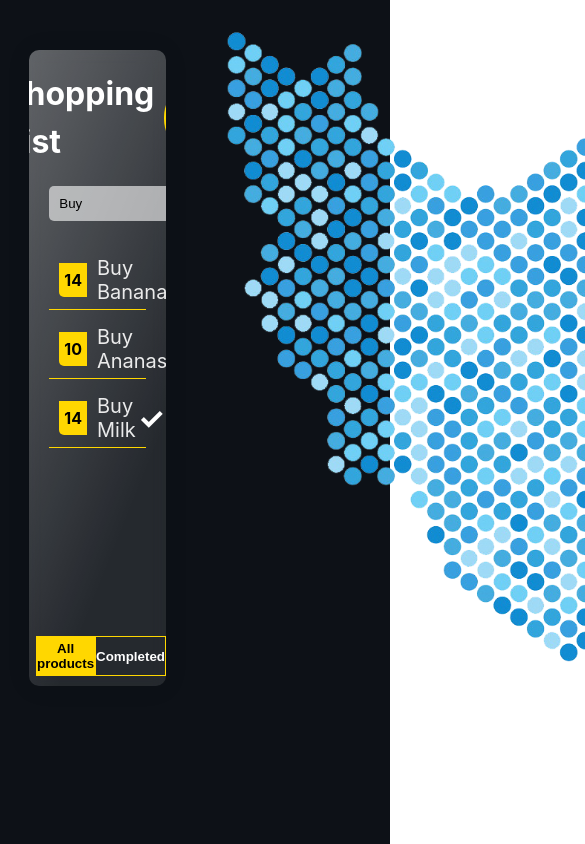
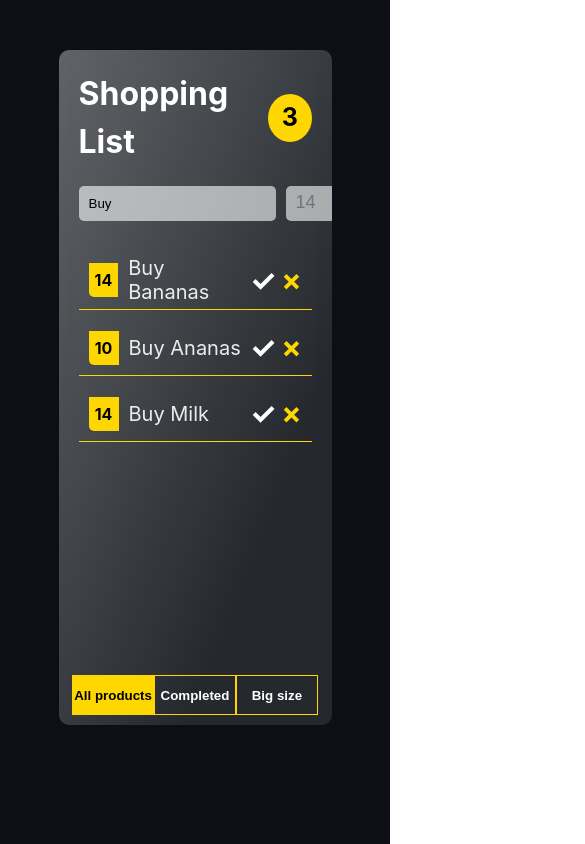
Before and after one commit to ToshpulatovAlimardon/shopping-list, a React (Vite) app: page / in a window 390 px wide. Shown: the top 844 px of the page, 585 px wide, since content can reach past the window. Built offline with nearby package versions, Linux system fonts and the light colour scheme.

Commit message:
added media

```diff
--- a/src/components/app.jsx
+++ b/src/components/app.jsx
@@ -1,29 +1,20 @@
+import { Component } from "react";
 import Filter from "./filter";
 import Information from "./information";
 import ShoppingAddForm from "./shopping-add-form";
 import ShoppingList from "./shopping-list";
+import { arr } from "../constants";
 
-function App() {
-  const data = [
-    {
-      id: 1,
-      size: 14,
-      title: "Buy Bananas",
-      active: false,
-    },
-    {
-      id: 2,
-      size: 10,
-      title: "Buy Ananas",
-      active: true,
-    },
-    {
-      id: 3,
-      size: 14,
-      title: "Buy Milk",
-      active: false,
-    },
-  ];
+class App extends Component {
+  constructor(props) {
+    super(props);
+    this.state = {
+      data: arr,
+    };
+  }
+
+  render() {
+    const { data } = this.state;
 
     return (
       <div className="app">
@@ -41,5 +32,6 @@ function App() {
       </div>
     );
   }
+}
 
 export default App;
--- /dev/null
+++ b/src/constants/index.js
@@ -0,0 +1,20 @@
+export const arr = [
+  {
+    id: 1,
+    size: 14,
+    title: "Buy Bananas",
+    active: false,
+  },
+  {
+    id: 2,
+    size: 10,
+    title: "Buy Ananas",
+    active: true,
+  },
+  {
+    id: 3,
+    size: 14,
+    title: "Buy Milk",
+    active: false,
+  },
+];
--- a/src/index.css
+++ b/src/index.css
@@ -216,3 +216,16 @@
   background-color: #ffd700;
   color: #000;
 }
+
+/* MEDIA */
+@media screen and (max-width: 800px) {
+  .wrapper {
+    grid-template-columns: 100%;
+  }
+  .wrapper img {
+    display: none;
+  }
+  .card {
+    height: 100vh;
+  }
+}
```
Lines whose indentation alone changed are shown as unchanged.
